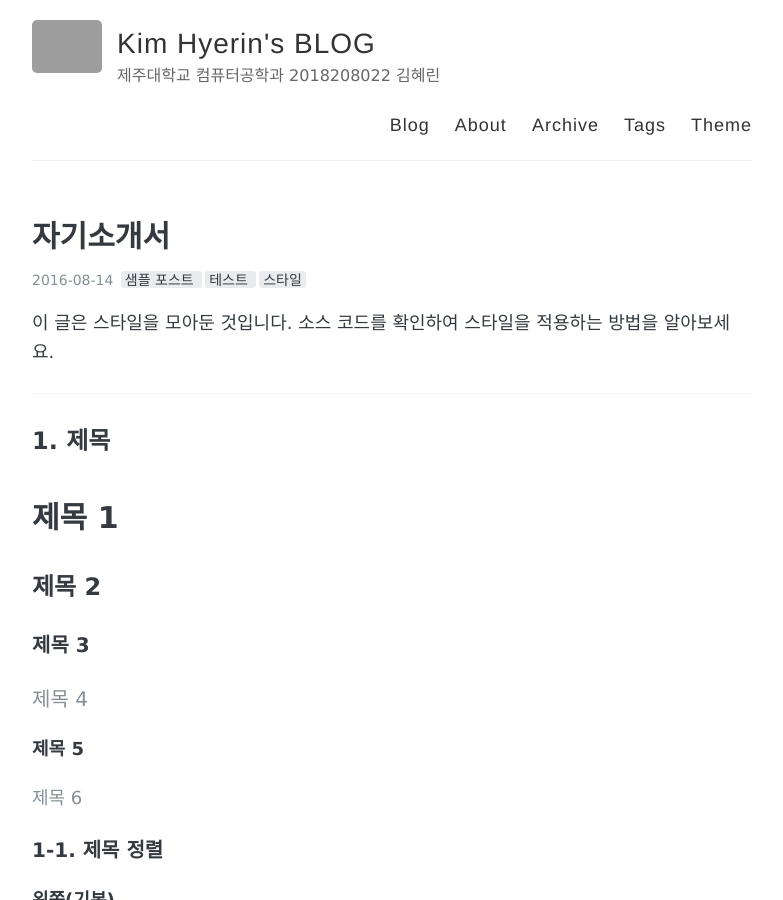
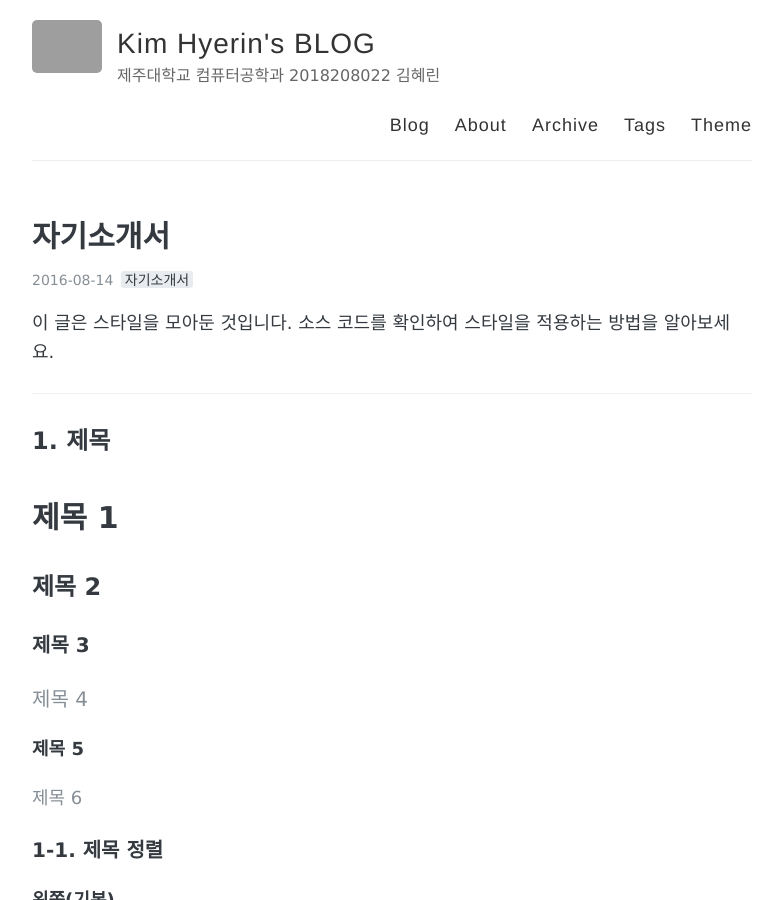
Before and after one commit to burninghering/burninghering.github.io, a Jekyll site: the page built from _posts/2016-08-14-style-test-ko.md, in a window 1280 px wide and 900 px high. Shown: the whole window, without its empty margins (248-1031 px from the left). Built offline with Jekyll 4.4.1, drawn with Linux system fonts in a browser that asks for light colours; grey boxes are pictures that could not be loaded.

Commit message:
Update 2016-08-14-style-test-ko.md

```diff
--- a/_posts/2016-08-14-style-test-ko.md
+++ b/_posts/2016-08-14-style-test-ko.md
@@ -1,7 +1,7 @@
 ---
 layout: post
 title: "자기소개서"
-tags: [샘플 포스트, 테스트, 스타일]
+tags: [자기소개서]
 comments: true
 ---
 
```
